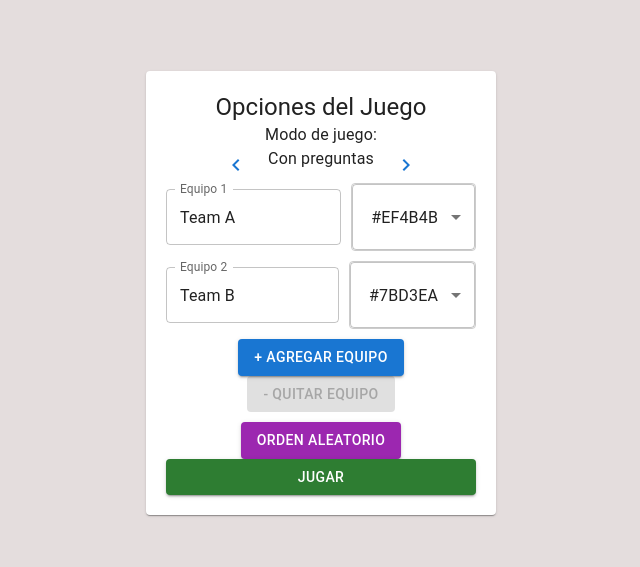
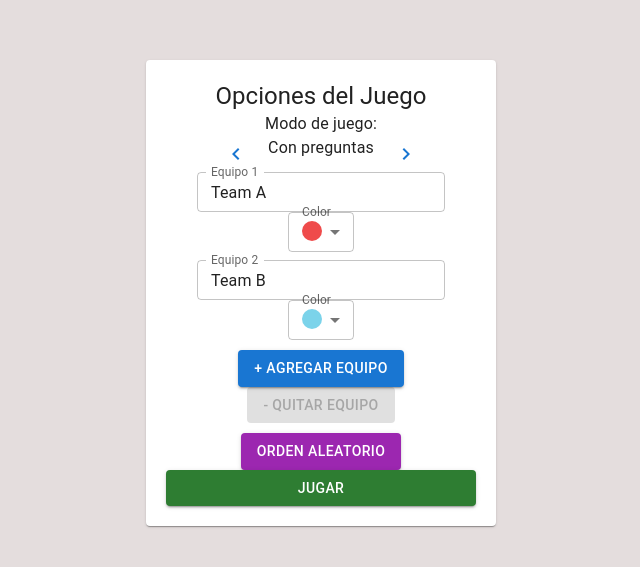
Before and after one commit to georgeif2212/Chain-Triangle-Chess, a React (Vite) app: page /options in a window 1280 px wide. Shown: the part 107-674 px from the top of the page, without its empty margins (319-959 px from the left). Built offline with nearby package versions, Linux system fonts and the light colour scheme.

Commit message:
feat: chevronleft-right buttons added and color display implemented

```diff
--- a/src/modules/game/pages/Options.jsx
+++ b/src/modules/game/pages/Options.jsx
@@ -1,6 +1,15 @@
 import { useContext, useState } from "react";
 import { GameContext } from "../../../contexts/GameContext.jsx";
-import { Card, Typography, Button, TextField, MenuItem, Select } from "@mui/material";
+import {
+  Card,
+  Typography,
+  Button,
+  TextField,
+  MenuItem,
+  Select,
+  FormControl,
+  InputLabel,
+} from "@mui/material";
 import { ChevronLeft, ChevronRight } from "@mui/icons-material";
 import "../styles/pages/Options.css";
 
@@ -56,57 +65,81 @@ const Options = () => {
         <div>
           <Typography variant="body1">Modo de juego:</Typography>
           <div className="options-card-gameMode ">
-            <Button onClick={() => handleGameModeChange(-1)}><ChevronLeft /></Button>
+            <Button onClick={() => handleGameModeChange(-1)}>
+              <ChevronLeft />
+            </Button>
             <Typography>{gameMode}</Typography>
-            <Button onClick={() => handleGameModeChange(1)}><ChevronRight /></Button>
+            <Button onClick={() => handleGameModeChange(1)}>
+              <ChevronRight />
+            </Button>
           </div>
         </div>
 
         {teams.map((team, index) => (
-          <div key={index} className="team-row">
+          <div key={index} className="flex justify-between items-center mb-2">
             <TextField
               label={`Equipo ${index + 1}`}
-              variant="outlined"
               value={team.name}
               onChange={(e) => handleTeamChange(index, "name", e.target.value)}
-              className="team-input"
+              variant="outlined"
+              size="small"
             />
+            <FormControl size="small">
+              <InputLabel>Color</InputLabel>
               <Select
                 value={team.color}
-              onChange={(e) => handleTeamChange(index, "color", e.target.value)}
-              className="color-select"
-              displayEmpty
-            >
-              <MenuItem value="">Color</MenuItem>
+                onChange={(e) =>
+                  handleTeamChange(index, "color", e.target.value)
+                }>
                 {colors.map((color) => (
                   <MenuItem
                     key={color}
                     value={color}
-                  disabled={teams.some((t) => t.color === color)}
-                >
-                  {color}
+                    disabled={teams.some((t) => t.color === color)}>
+                    <div
+                      style={{
+                        width: 20,
+                        height: 20,
+                        backgroundColor: color,
+                        borderRadius: "50%",
+                      }}></div>
                   </MenuItem>
                 ))}
               </Select>
+            </FormControl>
           </div>
         ))}
 
         <div className="team-buttons">
-          <Button onClick={handleAddTeam} disabled={teams.length >= 4} variant="contained">
+          <Button
+            onClick={handleAddTeam}
+            disabled={teams.length >= 4}
+            variant="contained">
             + Agregar equipo
           </Button>
-          <Button onClick={handleRemoveTeam} disabled={teams.length <= 2} variant="contained" color="error">
+          <Button
+            onClick={handleRemoveTeam}
+            disabled={teams.length <= 2}
+            variant="contained"
+            color="error">
             - Quitar equipo
           </Button>
         </div>
 
         <div className="order-buttons">
-          <Button onClick={handleRandomizeOrder} variant="contained" color="secondary">
+          <Button
+            onClick={handleRandomizeOrder}
+            variant="contained"
+            color="secondary">
             Orden aleatorio
           </Button>
         </div>
 
-        <Button onClick={handleStartGame} className="start-btn" variant="contained" color="success">
+        <Button
+          onClick={handleStartGame}
+          className="start-btn"
+          variant="contained"
+          color="success">
           Jugar
         </Button>
       </Card>
```
Lines whose indentation alone changed are shown as unchanged.
